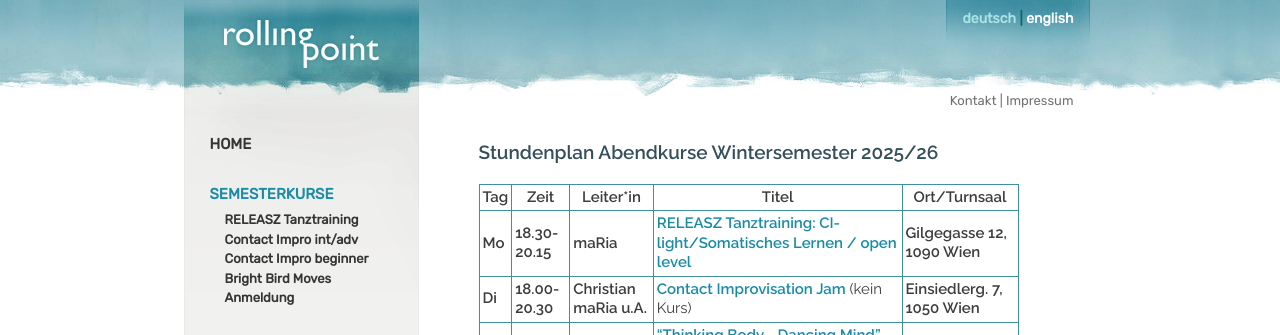
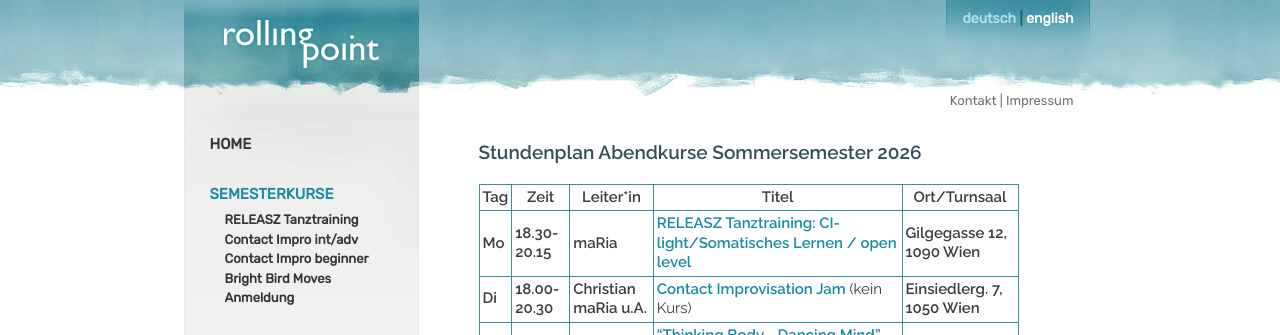
Before and after one commit to manulari/rollingpointat, a Jekyll site: the page built from _pages_de/kurse-1.md, in a window 1280 px wide. Shown: the top 335 px of the page. Built offline with Jekyll 4.4.1, drawn with Linux system fonts in a browser that asks for light colours; comment, search, counter and statistics services are not loaded.

Commit message:
Update page (de) “kurse-1”

```diff
--- a/_pages_de/kurse-1.md
+++ b/_pages_de/kurse-1.md
@@ -3,7 +3,7 @@ permalink: /kurse
 title: Semesterkurse WS 2025/26
 language: de
 ---
-### **Stundenplan Abendkurse Wintersemester 2025/26**
+### **Stundenplan Abendkurse Sommersemester 2026**
 
 | Tag    | Zeit            | Leiter*in                | Titel                                                                                         | Ort/Turnsaal                  |
 | ------ | --------------- | ------------------------ | --------------------------------------------------------------------------------------------- | ----------------------------- |
```
